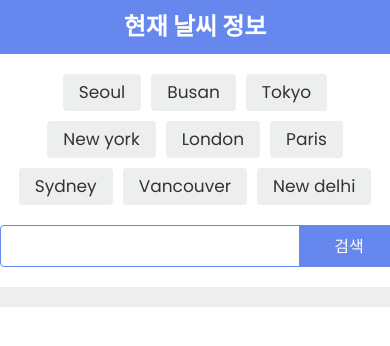
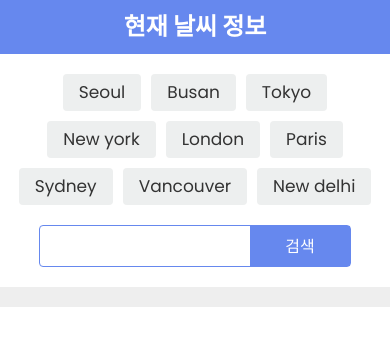
Before and after one commit to KimJeongWan/weather, a plain HTML site: page main.html in a window 390 px wide. Drawn offline with nearby package versions, Linux system fonts and the light colour scheme; no server answers.

Commit message:
Add files via upload

```diff
--- a/css/main.css
+++ b/css/main.css
@@ -57,4 +57,5 @@ a{text-decoration:none;}
 }
 @media (max-width:567px){
     #weather ul li{width:calc(100% - 20px);}
+    #user_select .search{width:80%;}
 }
```
